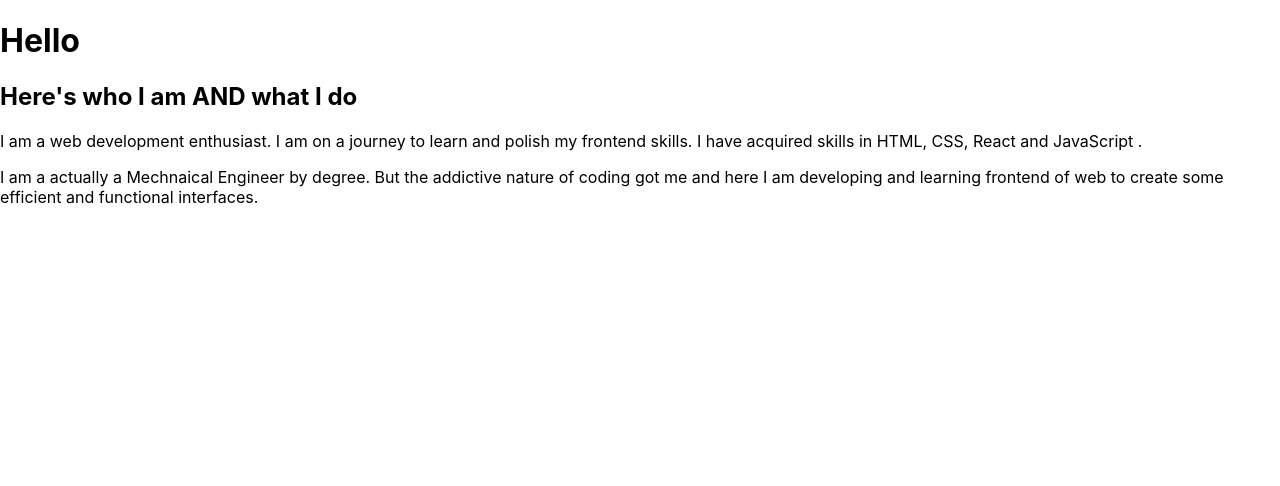
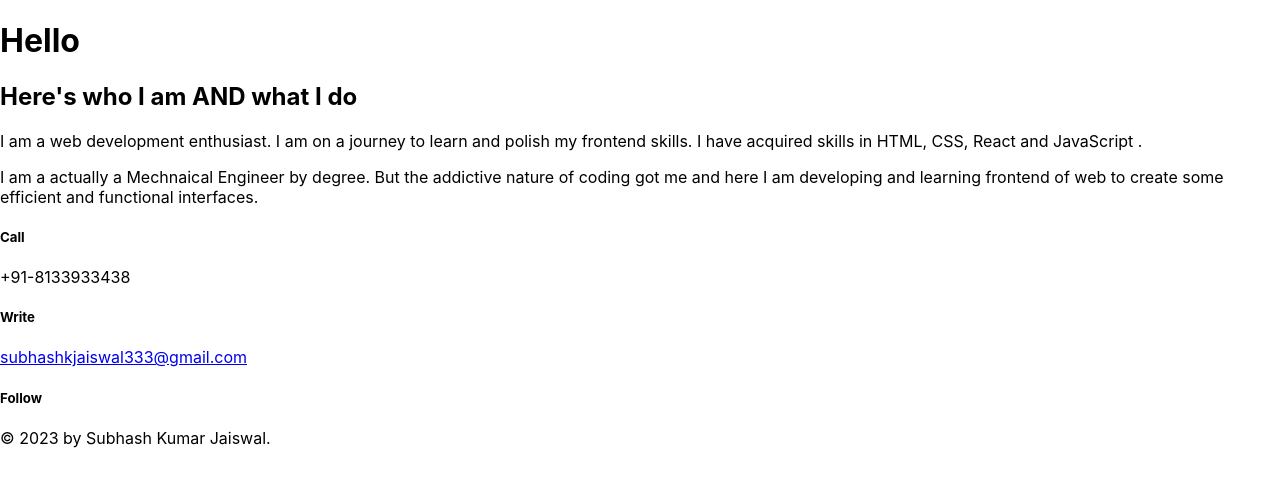
Before and after one commit to sjaiswalgit/portfolio1, a React (Create React App) app: page / in a window 1280 px wide. Shown: the top 486 px of the page. Built offline with nearby package versions, Linux system fonts and the light colour scheme.

Commit message:
Contact and Footer added

```diff
--- a/src/App.js
+++ b/src/App.js
@@ -1,10 +1,14 @@
 import './App.css'
 import React from 'react'
 import Intro from './components/Intro/intro'
+import Contact from './components/Contact/contact'
+import Footer from './components/Footer/footer'
 const App = () => {
   return (
     <div>
       <Intro/>
+      <Contact/>
+      <Footer />
     </div>
   )
 }
--- /dev/null
+++ b/src/components/Contact/contact.js
@@ -0,0 +1,22 @@
+import React from "react";
+import Social from '../Social/social'
+export default function Contact(){
+    return(
+    <div>
+        <div className="phone_num">
+            <h5>Call</h5>
+            <p>
+                +91-8133933438
+            </p>
+        </div>
+        <div className="email">
+            <h5>Write</h5>
+            <a href="mailto:subhashkjaiswal333@gmail.com">subhashkjaiswal333@gmail.com</a>
+        </div>
+        <div className="socials">
+            <h5>Follow</h5>
+            <Social/>
+        </div>
+    </div>
+    )
+}
--- /dev/null
+++ b/src/components/Footer/footer.js
@@ -0,0 +1,9 @@
+import React from "react";
+
+export default function Footer(){
+    return(
+    <footer>
+        &copy; 2023 by Subhash Kumar Jaiswal.
+    </footer>
+    )
+}
```
